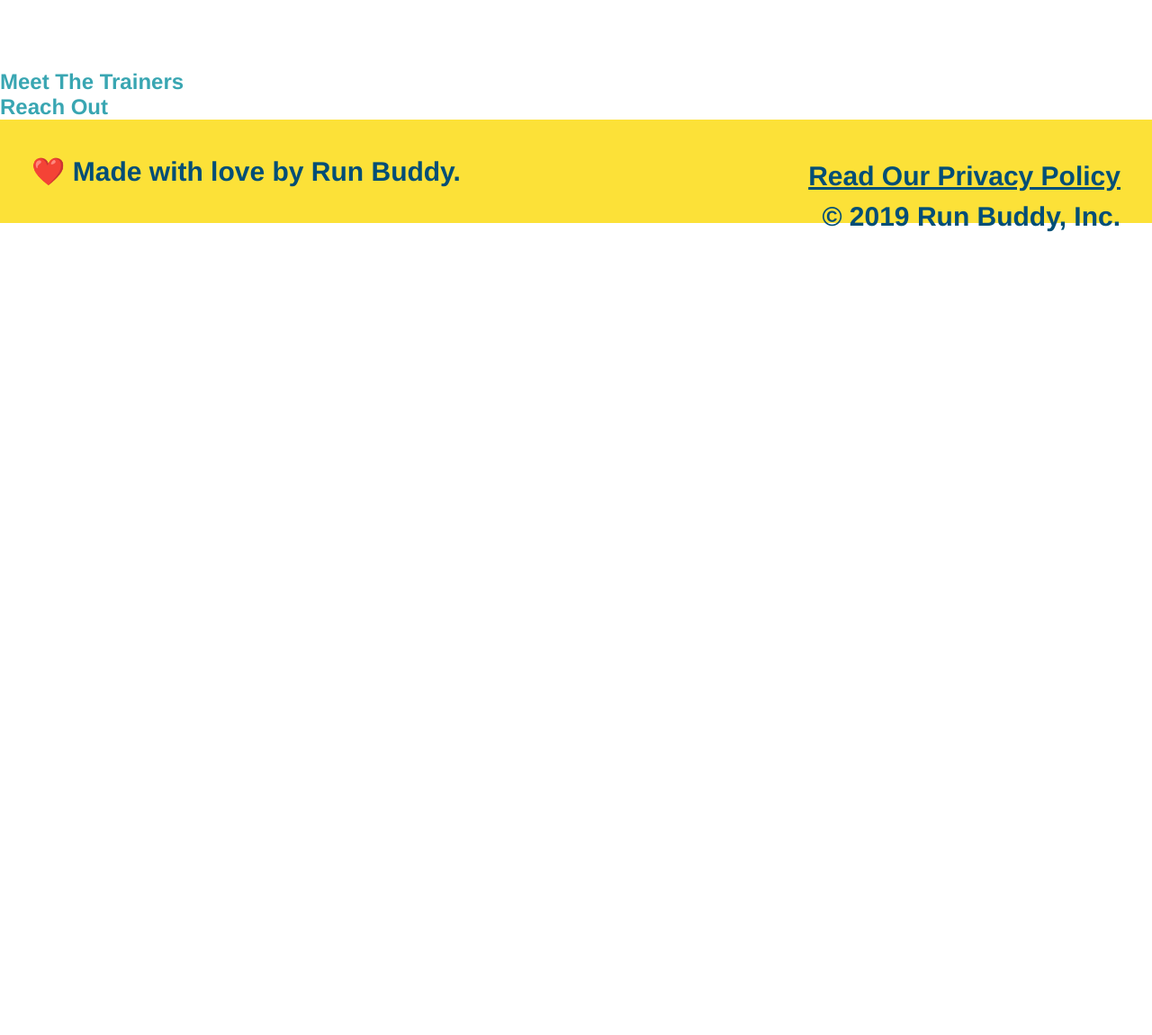
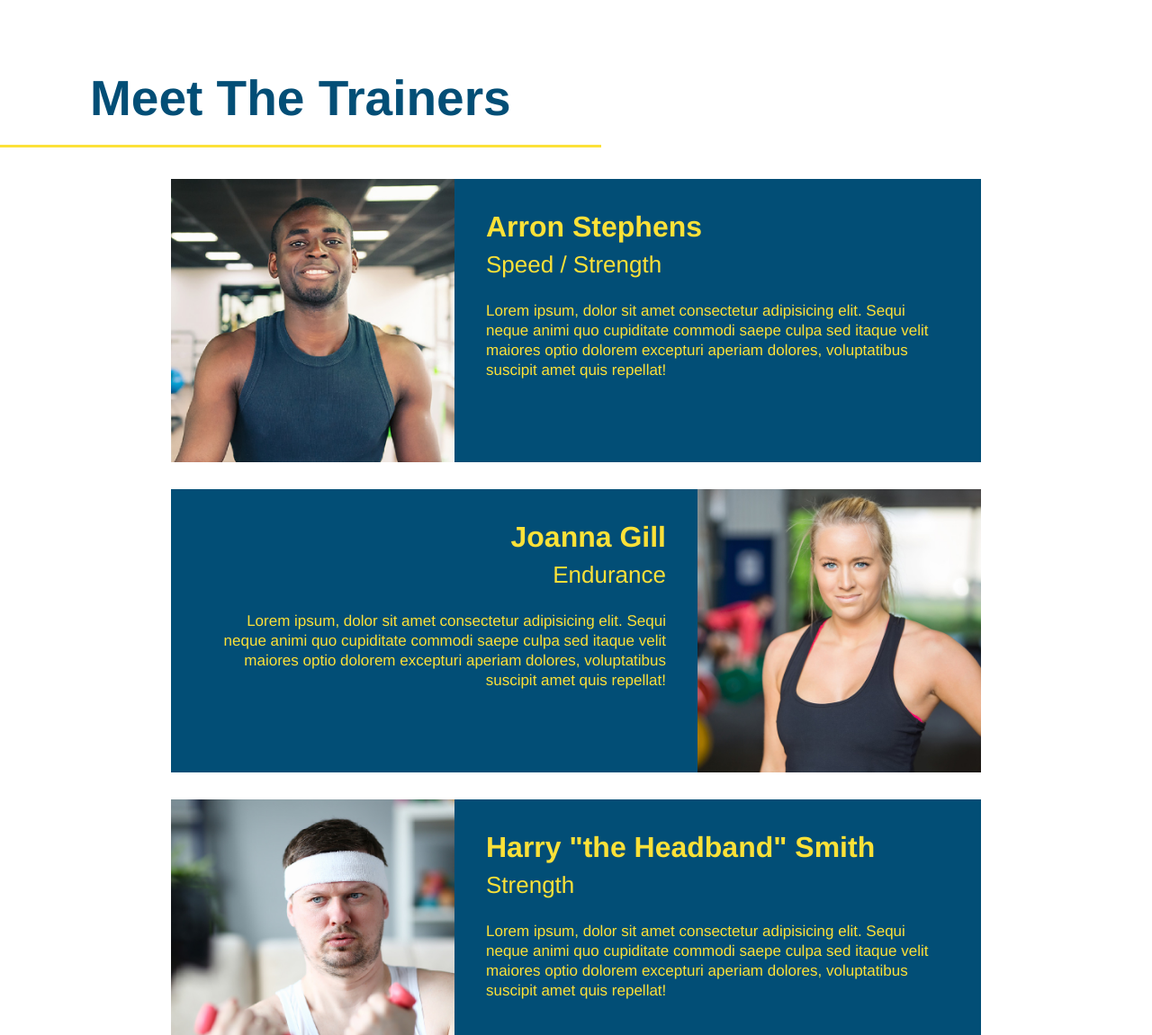
Before and after one commit to obrailovska/run-buddy, a plain HTML site: page index.html in a window 1280 px wide. Shown: the part 2480-3631 px from the top of the page at 90% size. Before the commit the page ends 2743 px from the top, so only its background shows below. Drawn offline with Linux system fonts and the light colour scheme.

Commit message:
meet the trainers section added

```diff
--- a/assets/css/style.css
+++ b/assets/css/style.css
@@ -167,3 +167,46 @@ footer a {
 }
 
 /*hero style end*/
+
+/* meet our trainers style start*/
+
+.trainer {
+    text-align: center;
+    width: 900px;
+  margin: 0 auto 30px auto;
+  background: #024e76;
+  color: #fce138;
+  overflow: auto;
+}
+.trainer img {
+    width: 35%;
+    float: left;
+  }
+
+  .trainer-bio {
+    padding: 35px;
+    float: left;
+    width: 65%;
+  }
+  .text-left {
+    text-align: left;
+  }
+
+  .text-right {
+    text-align: right;
+  }
+  .trainer-bio h3 {
+    font-size: 32px;
+    margin-bottom: 8px;
+  }
+
+  .trainer-bio h4 {
+    font-weight: lighter;
+    font-size: 26px;
+    margin-bottom: 25px;
+  }
+
+  .trainer-bio p {
+    font-size: 17px;
+    line-height: 1.3;
+  }
--- a/index.html
+++ b/index.html
@@ -107,8 +107,47 @@
   </section>
 
   <!-- "meet the trainers" section -->
-  <section id="your-trainers">
-    <h2>Meet The Trainers</h2>
+  <section id="your-trainers" class="trainers">
+    <h2 class="section-title primary-border">Meet The Trainers</h2>
+    <!--first trainer bio-->
+    <article class="trainer">
+      <img src="./assets/images/trainer-1.jpg" alt="Arron Stephens in his workout clothes, ready to pump iron" />
+      <div class="trainer-bio text-left">
+        <h3>Arron Stephens</h3>
+        <h4>Speed / Strength</h4>
+        <p>
+          Lorem ipsum, dolor sit amet consectetur adipisicing elit. Sequi neque animi quo cupiditate commodi saepe culpa sed
+          itaque velit maiores optio dolorem excepturi aperiam dolores, voluptatibus suscipit amet quis repellat!
+        </p>
+      </div>
+
+    </article>
+    <!-- second trainer bio -->
+<article class="trainer">
+  <div class="trainer-bio text-right">
+    <h3>Joanna Gill</h3>
+    <h4>Endurance</h4>
+    <p>
+      Lorem ipsum, dolor sit amet consectetur adipisicing elit. Sequi neque animi quo cupiditate commodi saepe culpa sed
+      itaque velit maiores optio dolorem excepturi aperiam dolores, voluptatibus suscipit amet quis repellat!
+    </p>
+  </div>
+  <img src="./assets/images/trainer-2.jpg" alt="Joanna Gill cooling off after a workout" />
+</article>
+
+<!-- third trainer bio -->
+<article class="trainer">
+  <img src="./assets/images/trainer-3.jpg" alt="Harry Smith wearing a headband and lifting comically small pink weights" />
+  <div class="trainer-bio text-left">
+    <h3>Harry "the Headband" Smith</h3>
+    <h4>Strength</h4>
+    <p>
+      Lorem ipsum, dolor sit amet consectetur adipisicing elit. Sequi neque animi quo cupiditate commodi saepe culpa sed
+      itaque velit maiores optio dolorem excepturi aperiam dolores, voluptatibus suscipit amet quis repellat!
+    </p>
+  </div>
+</article>
+
   </section>
 
   <!-- "reach out" section -->
```
Also changed, not shown: assets/images/trainer-1.jpg (added), assets/images/trainer-2.jpg (added), assets/images/trainer-3.jpg (added).
